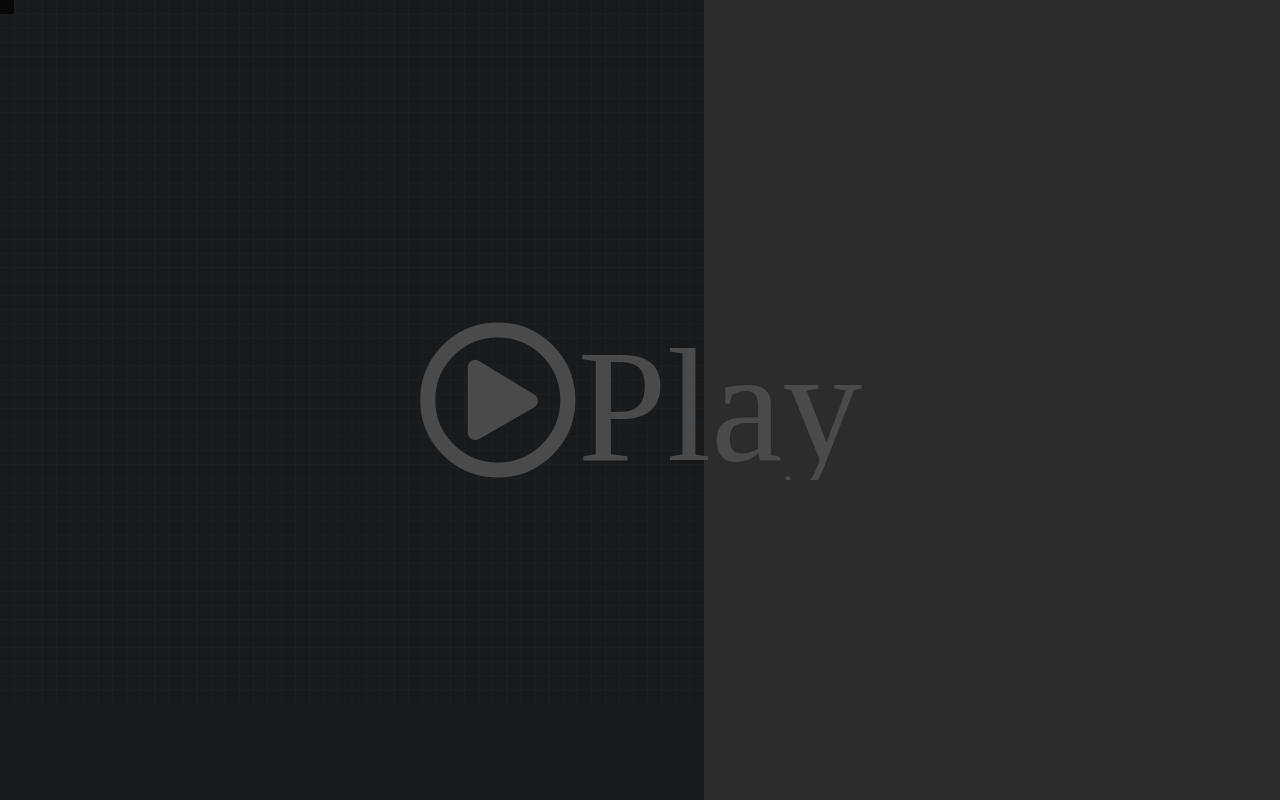
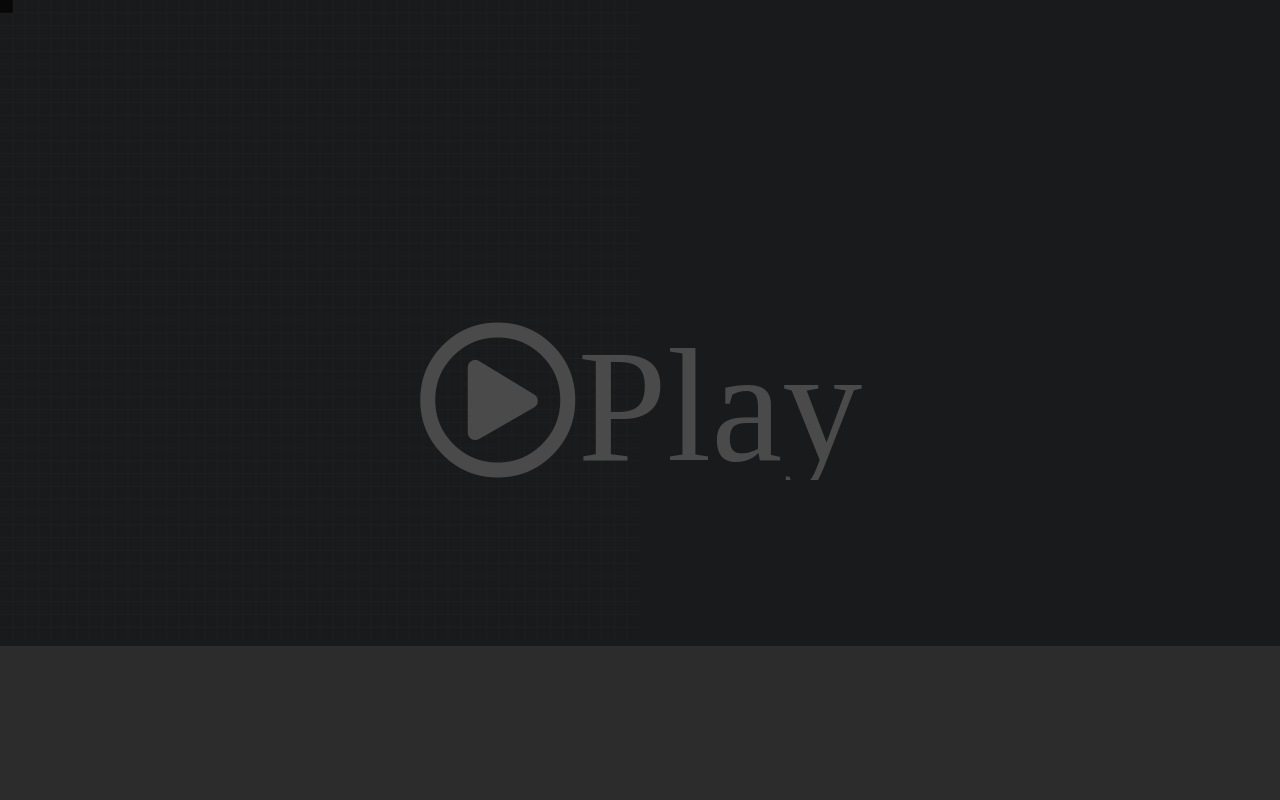
Before and after one commit to wwerner/piep, a React (Vite) app: page / in a window 1280 px wide. Shown: the top 800 px of the page. Built offline with nearby package versions, Linux system fonts and the light colour scheme.

Commit message:
Display both visualizations

```diff
--- a/src/App.tsx
+++ b/src/App.tsx
@@ -46,9 +46,14 @@ const App = () => {
           </i>
         </div>
       </div>
-      <div style={{ width: "55vw" }}>
-        <Pixels digit={currentDigit} time={time} />
-        <Polkadots digit={currentDigit} time={time} />
+      <div className="columns is-gapless">
+
+            <div className="column">
+              <Pixels digit={currentDigit} time={time} />
+            </div>
+            <div className="column">
+              <Polkadots digit={currentDigit} time={time} />
+            </div>
       </div>
     </div>
   );
--- a/src/components/Pixels.tsx
+++ b/src/components/Pixels.tsx
@@ -43,9 +43,8 @@ export const Pixels = ({ digit, time }: VisualsProps) => {
     setIndex((s) => ++s);
     setPosition([
       ((index * rectSize) % width),
-      Math.floor(index * rectSize / width) * rectSize,
+      (Math.floor(index * rectSize / width) * rectSize) % height,
     ]);
-    console.log(index, position);
 
     if (svg.current) {
       // adding directly to svg to get around constant state recomputation
--- a/src/components/Polkadots.tsx
+++ b/src/components/Polkadots.tsx
@@ -21,7 +21,6 @@ export const Polkadots = ({ digit, time }: VisualsProps) => {
 
   useEffect(() => {
     if (cache.length > 4) {
-      console.log(cache, dots);
       setDots((s) =>
         [
           {
--- a/src/components/Video.tsx
+++ b/src/components/Video.tsx
@@ -8,7 +8,6 @@ const asRgbPart = (digits: number[]) =>
   (digits[0] * 100 + digits[1] * 10 + digits[2]) % 255;
 
 export const asRgbString = (digits: number[]) => {
-  console.log(digits);
   return (
     "rgb(" + // reads nicer than as template string
     asRgbPart(digits.slice(0, 3)) +
```
